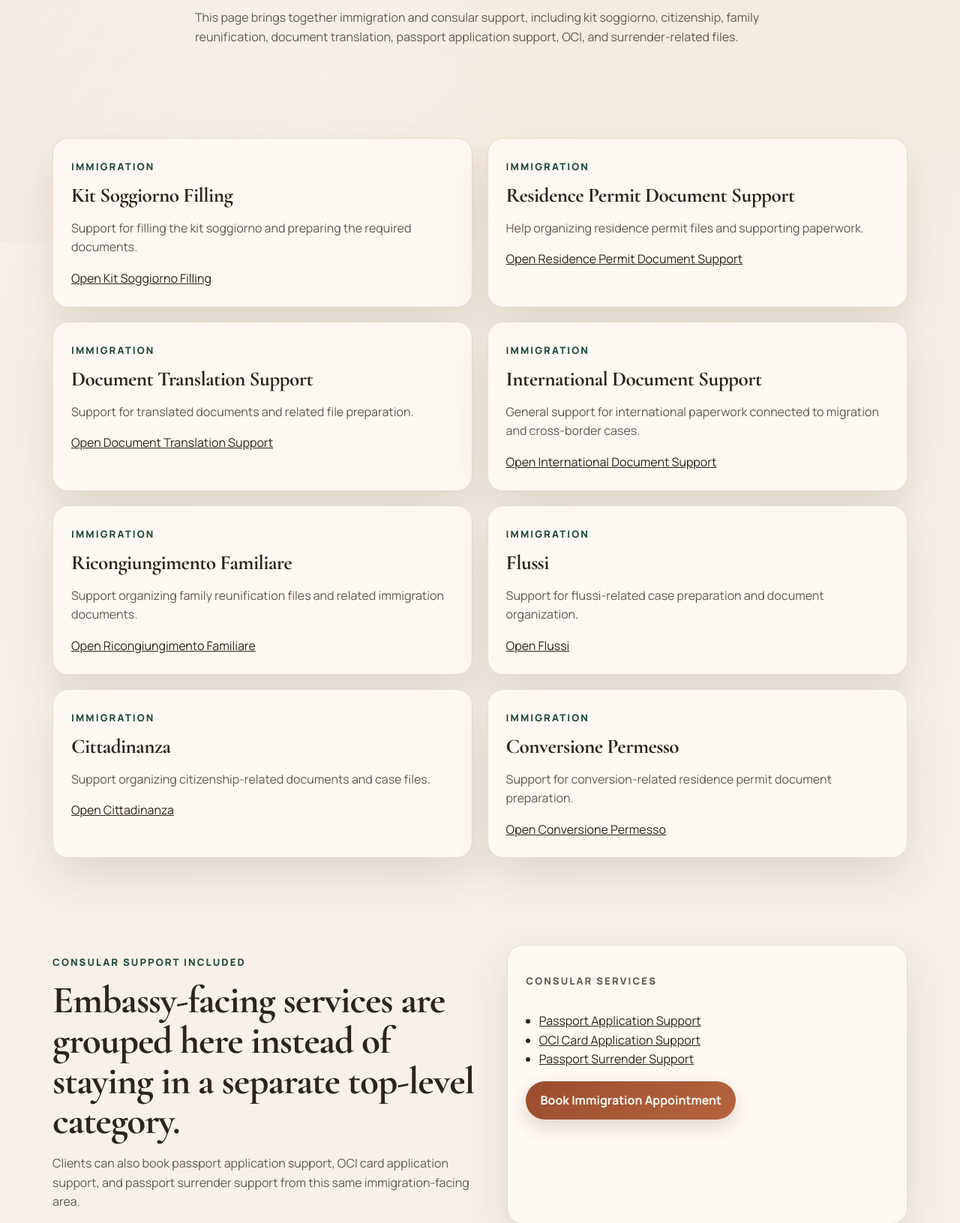
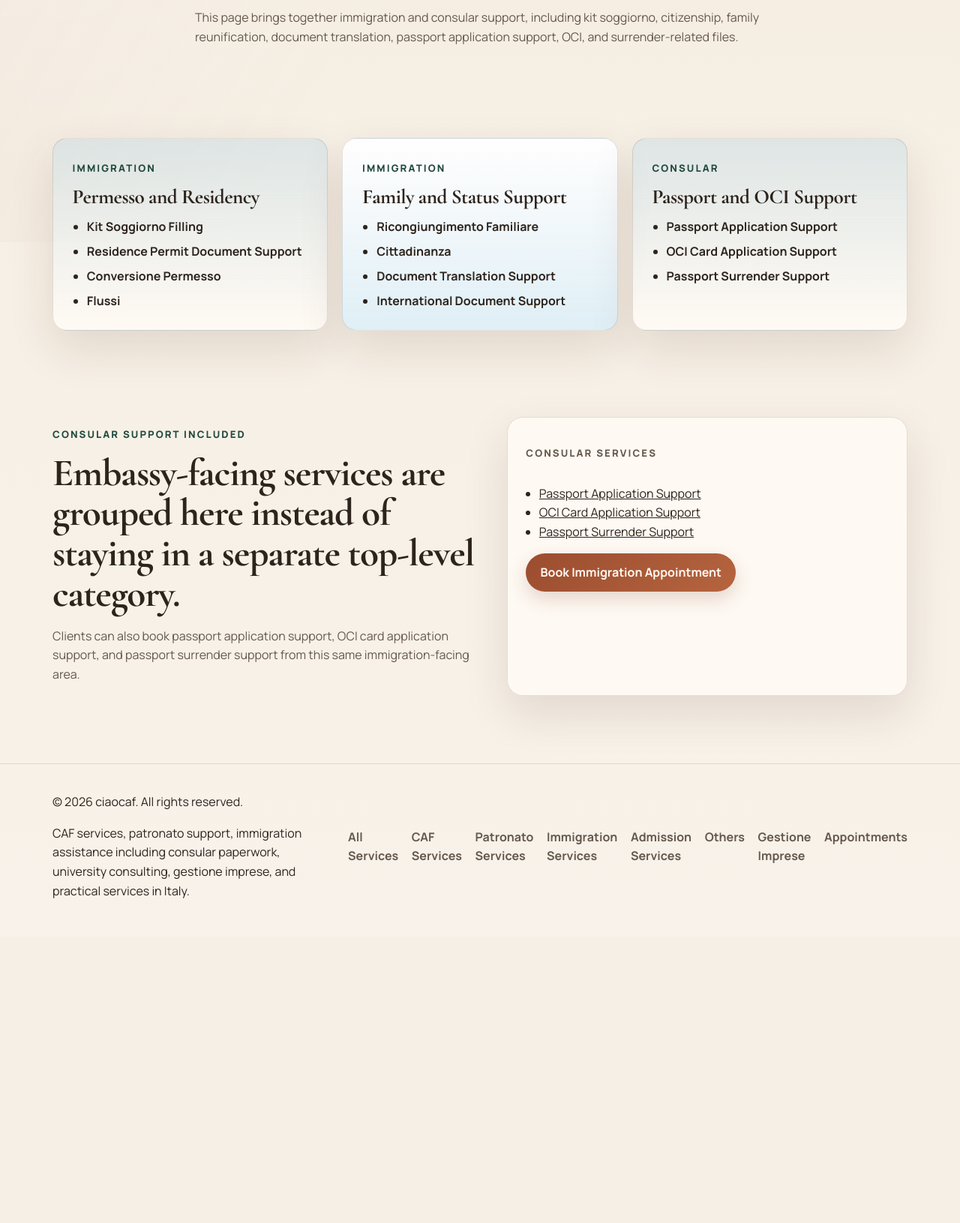
Before and after one commit to ananthareddykunreddy/italia-caf-immigration-site, a Flask app: page /immigration-services in a window 1280 px wide. Shown: the part 477-2108 px from the top of the page at 75% size. After the commit the page ends 1675 px from the top, so only its background shows below. Run offline with Flask 3, Linux system fonts and the light colour scheme.

Commit message:
Organize service pages into grouped boards

```diff
--- a/static/styles.css
+++ b/static/styles.css
@@ -279,6 +279,45 @@ a {
   color: var(--brand-dark);
 }
 
+.service-board {
+  display: grid;
+  grid-template-columns: repeat(2, minmax(0, 1fr));
+  gap: 1.2rem;
+}
+
+.service-board-wide {
+  grid-template-columns: repeat(3, minmax(0, 1fr));
+}
+
+.service-list-panel {
+  padding: 1.6rem;
+  border: 1px solid var(--line);
+  border-radius: 1.2rem;
+  background: linear-gradient(180deg, rgba(126, 193, 232, 0.2), rgba(255, 250, 244, 0.95));
+  box-shadow: var(--shadow);
+}
+
+.service-list-panel:nth-child(even) {
+  background: linear-gradient(180deg, rgba(255, 255, 255, 0.94), rgba(220, 238, 248, 0.88));
+}
+
+.service-bullets {
+  margin: 0;
+  padding-left: 1.2rem;
+  display: grid;
+  gap: 0.45rem;
+}
+
+.service-bullets a {
+  text-decoration: none;
+  font-weight: 700;
+  color: var(--text);
+}
+
+.service-bullets a:hover {
+  color: var(--brand-dark);
+}
+
 .section {
   padding: 3.6rem 0;
 }
@@ -398,6 +437,8 @@ a {
   .split,
   .cards,
   .cards-two,
+  .service-board,
+  .service-board-wide,
   .records-grid,
   .band-grid {
     grid-template-columns: 1fr;
--- a/templates/immigration_services.html
+++ b/templates/immigration_services.html
@@ -16,15 +16,38 @@
   </section>
 
   <section class="section">
-    <div class="container cards cards-two">
-      {% for slug, service in immigration_services.items() %}
-        <article class="card">
+    <div class="container">
+      <div class="service-board service-board-wide">
+        <article class="service-list-panel">
           <span class="card-tag">Immigration</span>
-          <h3>{{ service.name }}</h3>
-          <p>{{ service.summary }}</p>
-          <a href="{{ url_for('immigration_service_detail', slug=slug) }}">Open {{ service.name }}</a>
+          <h3>Permesso and Residency</h3>
+          <ul class="service-bullets">
+            <li><a href="{{ url_for('immigration_service_detail', slug='kit-soggiorno') }}">Kit Soggiorno Filling</a></li>
+            <li><a href="{{ url_for('immigration_service_detail', slug='residence-permit') }}">Residence Permit Document Support</a></li>
+            <li><a href="{{ url_for('immigration_service_detail', slug='conversione-permesso') }}">Conversione Permesso</a></li>
+            <li><a href="{{ url_for('immigration_service_detail', slug='flussi') }}">Flussi</a></li>
+          </ul>
         </article>
-      {% endfor %}
+        <article class="service-list-panel">
+          <span class="card-tag">Immigration</span>
+          <h3>Family and Status Support</h3>
+          <ul class="service-bullets">
+            <li><a href="{{ url_for('immigration_service_detail', slug='ricongiungimento-familiare') }}">Ricongiungimento Familiare</a></li>
+            <li><a href="{{ url_for('immigration_service_detail', slug='cittadinanza') }}">Cittadinanza</a></li>
+            <li><a href="{{ url_for('immigration_service_detail', slug='document-translation') }}">Document Translation Support</a></li>
+            <li><a href="{{ url_for('immigration_service_detail', slug='international-documents') }}">International Document Support</a></li>
+          </ul>
+        </article>
+        <article class="service-list-panel">
+          <span class="card-tag">Consular</span>
+          <h3>Passport and OCI Support</h3>
+          <ul class="service-bullets">
+            <li><a href="{{ url_for('embassy_service_detail', slug='passport-application') }}">Passport Application Support</a></li>
+            <li><a href="{{ url_for('embassy_service_detail', slug='oci-card') }}">OCI Card Application Support</a></li>
+            <li><a href="{{ url_for('embassy_service_detail', slug='passport-surrender') }}">Passport Surrender Support</a></li>
+          </ul>
+        </article>
+      </div>
     </div>
   </section>
 
```
Also changed, not shown: templates/admission_services.html (+20 -7 lines), templates/caf_services.html (+25 -7 lines), templates/generic_services.html (+14 -9 lines), templates/patronato_services.html (+22 -7 lines).
